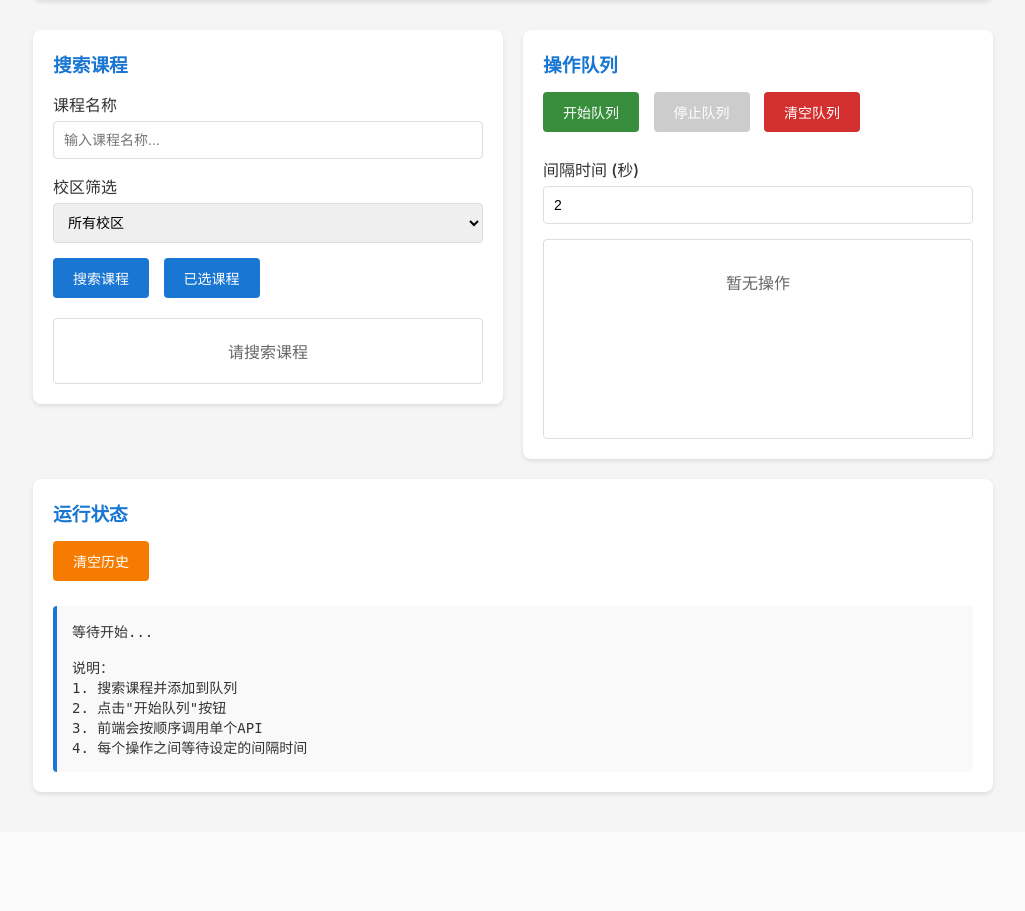
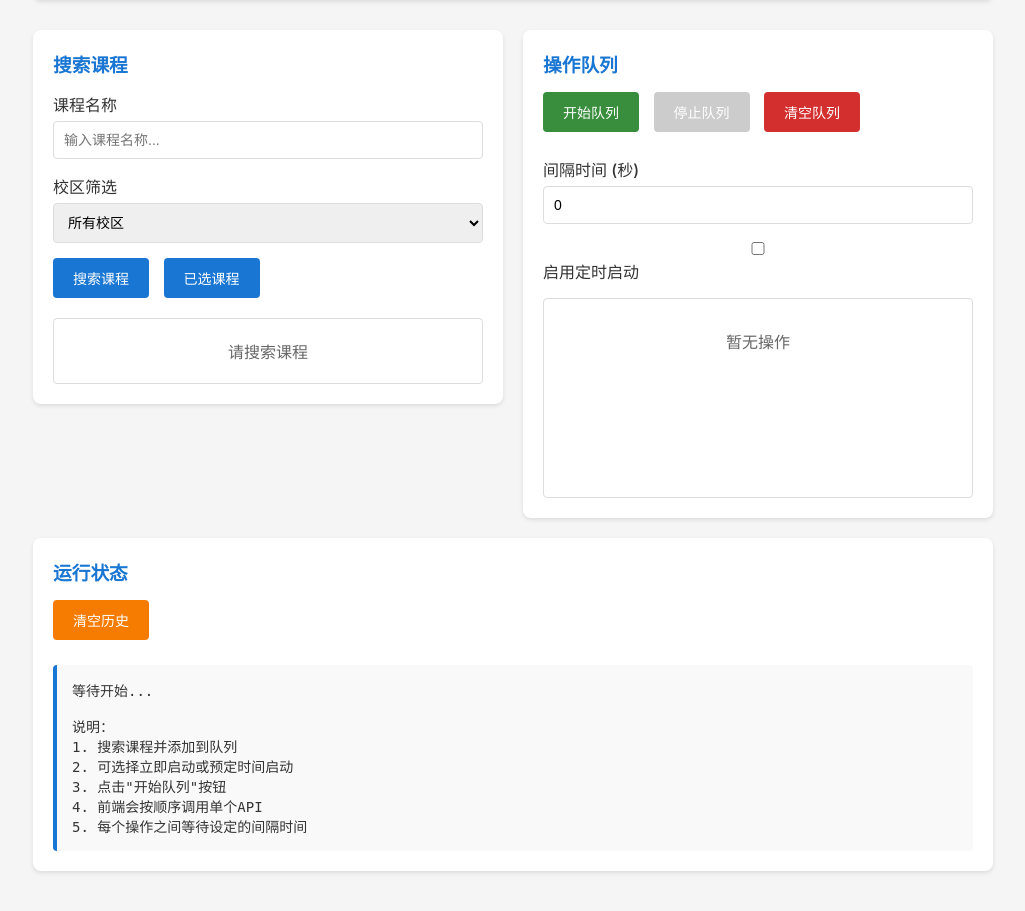
Before and after one commit to songhahaha66/dlut_auto_select_courses, a Flask app: page /auto_select in a window 1280 px wide. Shown: the part 130-1041 px from the top of the page, without its empty margins (127-1152 px from the left). Before the commit the page ends 925 px from the top, so only its background shows below. Run offline with Flask 3, Linux system fonts and the light colour scheme; parts of the project's set-up code (start-up, migrations or seed data) failed here and were passed over.

Commit message:
增加定时启动功能，允许用户设置预定启动时间并优化当前时间显示

```diff
--- a/templates/auto_select.html
+++ b/templates/auto_select.html
@@ -233,7 +233,22 @@
 
                     <div class="form-group">
                         <label>间隔时间 (秒)</label>
-                        <input type="number" id="interval" value="2" min="1" max="10">
+                        <input type="number" id="interval" value="0" min="0" max="10">
+                    </div>
+
+                    <div class="form-group">
+                        <label>
+                            <input type="checkbox" id="enableSchedule" onchange="toggleSchedule()">
+                            启用定时启动
+                        </label>
+                    </div>
+
+                    <div class="form-group" id="scheduleSettings" style="display: none;">
+                        <label>预定启动时间</label>
+                        <input type="datetime-local" id="scheduleTime">
+                        <div style="margin-top: 5px; font-size: 12px; color: #666;" id="timeInfo">
+                            当前时间: <span id="currentTime"></span>
+                        </div>
                     </div>
 
                     <div class="operation-list" id="operation_list">
@@ -261,12 +276,17 @@
         let currentIndex = 0;
         let queueInterval = null;
         let statusHistory = [];
+        let scheduleTimeout = null;
+        let isScheduled = false;
 
         // 页面加载时初始化
         document.addEventListener('DOMContentLoaded', function() {
             loadCampuses();
             updateOperationList();
             initStatusDisplay();
+            updateCurrentTime();
+            // 每秒更新当前时间
+            setInterval(updateCurrentTime, 1000);
         });
 
         // 加载校区列表
@@ -433,6 +453,31 @@
                 return;
             }
 
+            const enableSchedule = document.getElementById('enableSchedule').checked;
+
+            if (enableSchedule) {
+                const scheduleTime = document.getElementById('scheduleTime').value;
+                if (!scheduleTime) {
+                    alert('请设置预定启动时间');
+                    return;
+                }
+
+                const scheduledDate = new Date(scheduleTime);
+                const now = new Date();
+
+                if (scheduledDate <= now) {
+                    alert('预定时间必须大于当前时间');
+                    return;
+                }
+
+                startScheduledQueue(scheduledDate);
+            } else {
+                startImmediateQueue();
+            }
+        }
+
+        // 立即启动队列
+        function startImmediateQueue() {
             isRunning = true;
             currentIndex = 0;
             document.getElementById('startBtn').disabled = true;
@@ -442,13 +487,57 @@
             executeNext();
         }
 
+        // 定时启动队列
+        function startScheduledQueue(scheduledDate) {
+            const now = new Date();
+            const delay = scheduledDate.getTime() - now.getTime();
+
+            isScheduled = true;
+            document.getElementById('startBtn').disabled = true;
+            document.getElementById('stopBtn').disabled = false;
+
+            updateStatus(`队列已预定，将在 ${scheduledDate.toLocaleString()} 启动`, 'running');
+
+            // 显示倒计时
+            const countdownInterval = setInterval(() => {
+                const now = new Date();
+                const remaining = scheduledDate.getTime() - now.getTime();
+
+                if (remaining <= 0 || !isScheduled) {
+                    clearInterval(countdownInterval);
+                    return;
+                }
+
+                const minutes = Math.floor(remaining / 60000);
+                const seconds = Math.floor((remaining % 60000) / 1000);
+                updateStatus(`倒计时: ${minutes}分${seconds}秒后启动队列...`, 'running');
+            }, 1000);
+
+            scheduleTimeout = setTimeout(() => {
+                if (isScheduled) {
+                    clearInterval(countdownInterval);
+                    updateStatus('预定时间到达，开始执行队列...', 'running');
+                    isScheduled = false;
+                    startImmediateQueue();
+                }
+            }, delay);
+        }
+
         // 停止队列
         function stopQueue() {
             isRunning = false;
+            isScheduled = false;
+
             if (queueInterval) {
                 clearTimeout(queueInterval);
                 queueInterval = null;
             }
+
+            if (scheduleTimeout) {
+                clearTimeout(scheduleTimeout);
+                scheduleTimeout = null;
+            }
+
             document.getElementById('startBtn').disabled = false;
             document.getElementById('stopBtn').disabled = true;
 
@@ -519,7 +608,7 @@
 
         // 初始化状态显示
         function initStatusDisplay() {
-            statusHistory = ['等待开始...', '', '说明：', '1. 搜索课程并添加到队列', '2. 点击"开始队列"按钮', '3. 前端会按顺序调用单个API', '4. 每个操作之间等待设定的间隔时间'];
+            statusHistory = ['等待开始...', '', '说明：', '1. 搜索课程并添加到队列', '2. 可选择立即启动或预定时间启动', '3. 点击"开始队列"按钮', '4. 前端会按顺序调用单个API', '5. 每个操作之间等待设定的间隔时间'];
             const statusDiv = document.getElementById('status_display');
             statusDiv.textContent = statusHistory.join('\n');
         }
@@ -531,6 +620,41 @@
             statusDiv.textContent = '历史已清空，等待新的操作...';
             statusDiv.className = 'status-display';
         }
+
+        // 切换定时设置显示
+        function toggleSchedule() {
+            const enableSchedule = document.getElementById('enableSchedule').checked;
+            const scheduleSettings = document.getElementById('scheduleSettings');
+
+            if (enableSchedule) {
+                scheduleSettings.style.display = 'block';
+                // 设置默认时间为当前时间+1分钟
+                const now = new Date();
+                now.setMinutes(now.getMinutes() + 1);
+                now.setHours(now.getHours() + 8);
+                const timeString = now.toISOString().slice(0, 16);
+                document.getElementById('scheduleTime').value = timeString;
+            } else {
+                scheduleSettings.style.display = 'none';
+            }
+        }
+
+        // 更新当前时间显示
+        function updateCurrentTime() {
+            const now = new Date();
+            const timeString = now.toLocaleString('zh-CN', {
+                year: 'numeric',
+                month: '2-digit',
+                day: '2-digit',
+                hour: '2-digit',
+                minute: '2-digit',
+                second: '2-digit'
+            });
+            const currentTimeElement = document.getElementById('currentTime');
+            if (currentTimeElement) {
+                currentTimeElement.textContent = timeString;
+            }
+        }
     </script>
 </body>
 </html>
```
